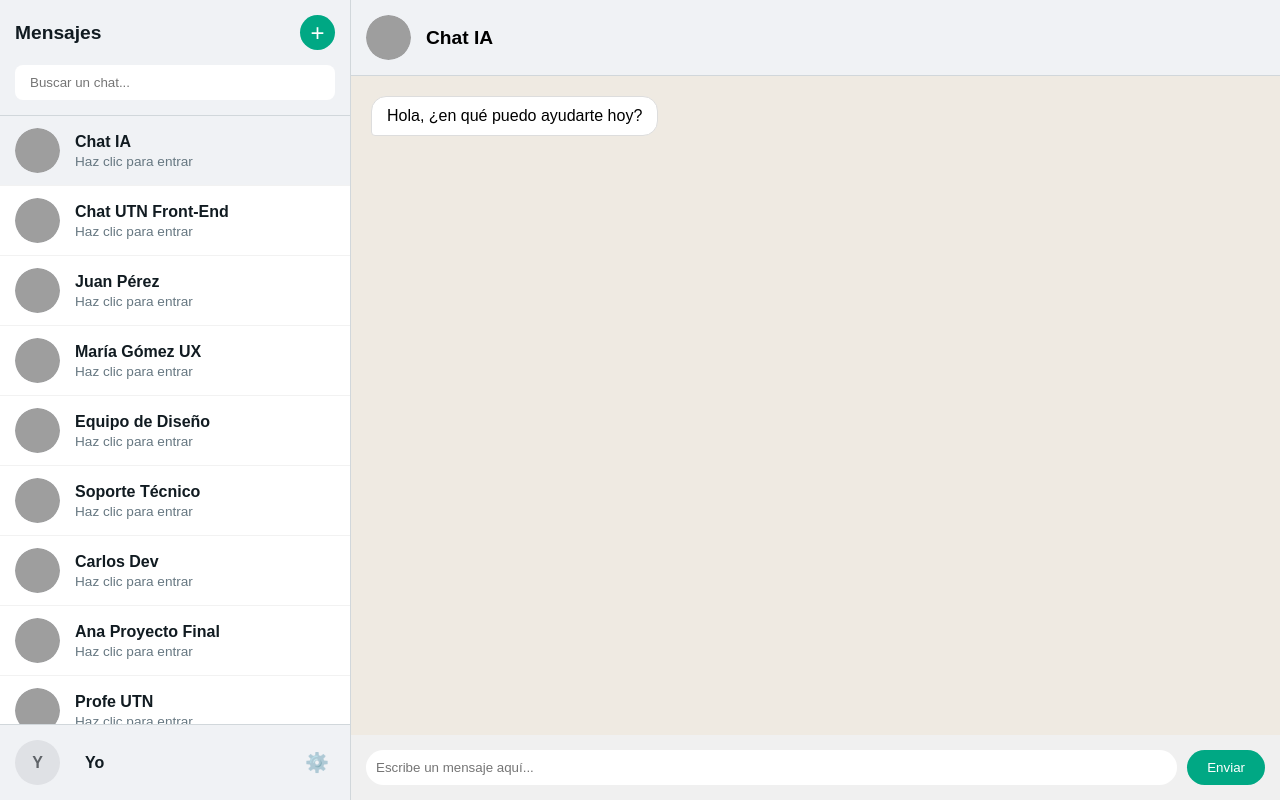
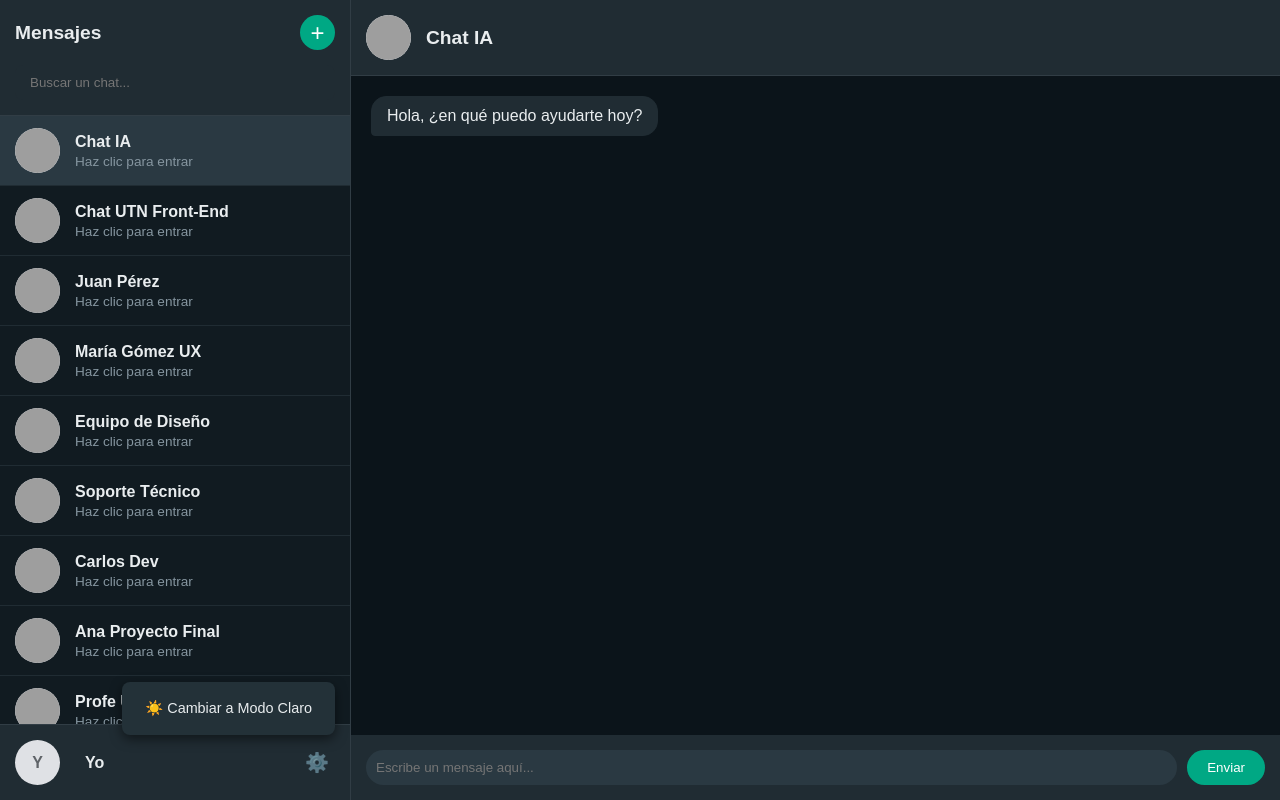
Before and after one commit to Brian-s-dev/UTN_TP_FINAL_FRONTEND, a React app: page /chat/1 in a window 1280 px wide. Both pictures are taken after a click on the button "⚙️". Built offline with nearby package versions, Linux system fonts and the light colour scheme; grey boxes are pictures that could not be loaded; the HTML template or start-up script is replaced by a standard one.

Commit message:
dark mode

```diff
--- a/src/App.jsx
+++ b/src/App.jsx
@@ -1,34 +1,31 @@
 import React, { useState, useEffect } from 'react';
 import { BrowserRouter } from 'react-router';
 import { ChatProvider } from './Context/ChatContext';
+import { ThemeProvider } from './Context/ThemeContext';
 import AppRouter from './Router/AppRouter';
 import IntroScreen from './Pages/IntroScreen/IntroScreen';
 
 function App() {
-  // Estado que controla si la app está "cargando"
   const [cargando, setCargando] = useState(true);
 
   useEffect(() => {
-    // Configuramos un temporizador de 3000 milisegundos (3 segundos)
     const timer = setTimeout(() => {
-      setCargando(false); // Apagamos la pantalla de carga
+      setCargando(false);
     }, 3000);
-
-    // Función de limpieza por buenas prácticas de React
     return () => clearTimeout(timer);
   }, []);
 
-  // Si está cargando, mostramos la Intro con el Lottie Blob
   if (cargando) {
     return <IntroScreen />;
   }
 
-  // Si ya cargó, mostramos tu aplicación principal
   return (
     <BrowserRouter>
-      <ChatProvider>
-        <AppRouter />
-      </ChatProvider>
+      <ThemeProvider>
+        <ChatProvider>
+          <AppRouter />
+        </ChatProvider>
+      </ThemeProvider>
     </BrowserRouter>
   );
 }
--- a/src/Components/Layout/Layout.css
+++ b/src/Components/Layout/Layout.css
@@ -1,4 +1,5 @@
-body, html {
+body,
+html {
     margin: 0;
     padding: 0;
     overflow: hidden;
@@ -151,3 +152,112 @@ body, html {
     display: flex;
     flex-direction: column;
 }
+
+.config-container {
+    position: relative;
+}
+
+.btn-ajustes {
+    background: none;
+    border: none;
+    font-size: 1.2rem;
+    cursor: pointer;
+    opacity: 0.6;
+    transition: 0.2s;
+}
+
+.btn-ajustes:hover {
+    opacity: 1;
+}
+
+.menu-flotante {
+    position: absolute;
+    bottom: 40px;
+    right: 0;
+    background-color: white;
+    border-radius: 8px;
+    box-shadow: 0 4px 12px rgba(0, 0, 0, 0.15);
+    padding: 8px;
+    z-index: 100;
+    white-space: nowrap;
+}
+
+.menu-flotante button {
+    width: 100%;
+    padding: 10px 15px;
+    background: none;
+    border: none;
+    cursor: pointer;
+    text-align: left;
+    font-size: 0.9rem;
+    border-radius: 4px;
+    color: #111b21;
+}
+
+.menu-flotante button:hover {
+    background-color: #f0f2f5;
+}
+
+body.dark-mode .layout-container {
+    background-color: #0b141a;
+}
+
+body.dark-mode .sidebar-container {
+    background-color: #111b21;
+    border-color: #313d45;
+}
+
+body.dark-mode .sidebar-header,
+body.dark-mode .sidebar-footer {
+    background-color: #202c33;
+    border-color: #313d45;
+}
+
+body.dark-mode .sidebar-header-top h2,
+body.dark-mode .chat-name,
+body.dark-mode .mi-nombre {
+    color: #e9edef;
+}
+
+body.dark-mode .search-container input {
+    background-color: #202c33;
+    color: #e9edef;
+}
+
+body.dark-mode .sidebar-nav {
+    background-color: #111b21;
+}
+
+body.dark-mode .chat-item {
+    border-color: #202c33;
+}
+
+body.dark-mode .chat-item:hover {
+    background-color: #202c33;
+}
+
+body.dark-mode .chat-item.active {
+    background-color: #2a3942;
+}
+
+body.dark-mode .chat-preview {
+    color: #8696a0;
+}
+
+body.dark-mode .no-results {
+    color: #8696a0;
+}
+
+/* Menú Flotante en Dark Mode */
+body.dark-mode .menu-flotante {
+    background-color: #233138;
+    box-shadow: 0 4px 12px rgba(0, 0, 0, 0.5);
+}
+
+body.dark-mode .menu-flotante button {
+    color: #e9edef;
+}
+
+body.dark-mode .menu-flotante button:hover {
+    background-color: #111b21;
+}
--- a/src/Components/Layout/Layout.jsx
+++ b/src/Components/Layout/Layout.jsx
@@ -1,14 +1,18 @@
 import React, { useState } from "react";
 import { Outlet, useNavigate } from "react-router";
 import { useChat } from "../../Context/ChatContext";
+import { useTheme } from "../../Context/ThemeContext";
 import SidebarItem from "../SidebarItem/SidebarItem";
 import Avatar from "../Avatar/Avatar";
 import "./Layout.css";
 
 const Layout = () => {
     const { chats, agregarNuevoChat } = useChat();
+    const { tema, toggleTema } = useTheme();
     const navigate = useNavigate();
+
     const [busqueda, setBusqueda] = useState("");
+    const [menuAbierto, setMenuAbierto] = useState(false);
 
     const chatsFiltrados = chats.filter(chat =>
         chat.nombre.toLowerCase().includes(busqueda.toLowerCase())
@@ -55,8 +59,30 @@ const Layout = () => {
                         <Avatar nombre="Yo" />
                         <span className="mi-nombre">Yo</span>
                     </div>
-                    <div className="config-btns">
-                        <button title="Ajustes">⚙️</button>
+
+                    <div className="config-container">
+                        <button
+                            className="btn-ajustes"
+                            title="Ajustes"
+                            onClick={() => setMenuAbierto(!menuAbierto)}
+                        >
+                            ⚙️
+                        </button>
+
+                        {menuAbierto && (
+                            <div className="menu-flotante">
+                                <button onClick={() => {
+                                    toggleTema();
+                                    setMenuAbierto(false);
+                                }}>
+                                    {
+                                        tema === "dark"
+                                        ? "☀️ Cambiar a Modo Claro"
+                                        : "🌙 Cambiar a Modo Oscuro"
+                                    }
+                                </button>
+                            </div>
+                        )}
                     </div>
                 </div>
             </aside>
--- a/src/Components/MessageBubble/MessageBubble.css
+++ b/src/Components/MessageBubble/MessageBubble.css
@@ -37,3 +37,14 @@
     background-color: #dcf8c6;
     border-bottom-right-radius: 4px;
 }
+
+body.dark-mode .su-mensaje {
+    background-color: #202c33;
+    border-color: #202c33;
+    color: #e9edef;
+}
+
+body.dark-mode .mi-mensaje {
+    background-color: #005c4b;
+    color: #e9edef;
+}
--- /dev/null
+++ b/src/Context/ThemeContext.jsx
@@ -0,0 +1,31 @@
+import { createContext, useContext, useState, useEffect } from "react";
+
+const ThemeContext = createContext();
+
+export const ThemeProvider = ({ children }) => {
+    const [tema, setTema] = useState("dark");
+
+    useEffect(() => {
+        if (tema === "dark") {
+            document.body.classList.add("dark-mode");
+        } else {
+            document.body.classList.remove("dark-mode");
+        }
+    }, [tema]);
+
+    const toggleTema = () => {
+        setTema((prevTema) => (
+            prevTema === "dark"
+            ? "light"
+            : "dark")
+        );
+    };
+
+    return (
+        <ThemeContext.Provider value={{ tema, toggleTema }}>
+            {children}
+        </ThemeContext.Provider>
+    );
+};
+
+export const useTheme = () => useContext(ThemeContext);
--- a/src/Pages/Chat/ChatView.css
+++ b/src/Pages/Chat/ChatView.css
@@ -56,3 +56,25 @@
     border-radius: 20px;
     cursor: pointer;
 }
+
+body.dark-mode .chat-view-container {
+    background-color: #0b141a;
+}
+
+body.dark-mode .chat-header-placeholder {
+    background-color: #202c33;
+    border-color: #313d45;
+}
+
+body.dark-mode .chat-header-placeholder h2 {
+    color: #e9edef;
+}
+
+body.dark-mode .chat-input-area {
+    background-color: #202c33;
+}
+
+body.dark-mode .chat-input-area input {
+    background-color: #2a3942;
+    color: #e9edef;
+}
--- a/src/Pages/Welcome/Welcome.css
+++ b/src/Pages/Welcome/Welcome.css
@@ -24,3 +24,15 @@
     max-width: 400px;
     line-height: 1.5;
 }
+
+body.dark-mode .welcome-container {
+    background-color: #222e35;
+}
+
+body.dark-mode .welcome-title {
+    color: #e9edef;
+}
+
+body.dark-mode .welcome-text {
+    color: #8696a0;
+}
```
